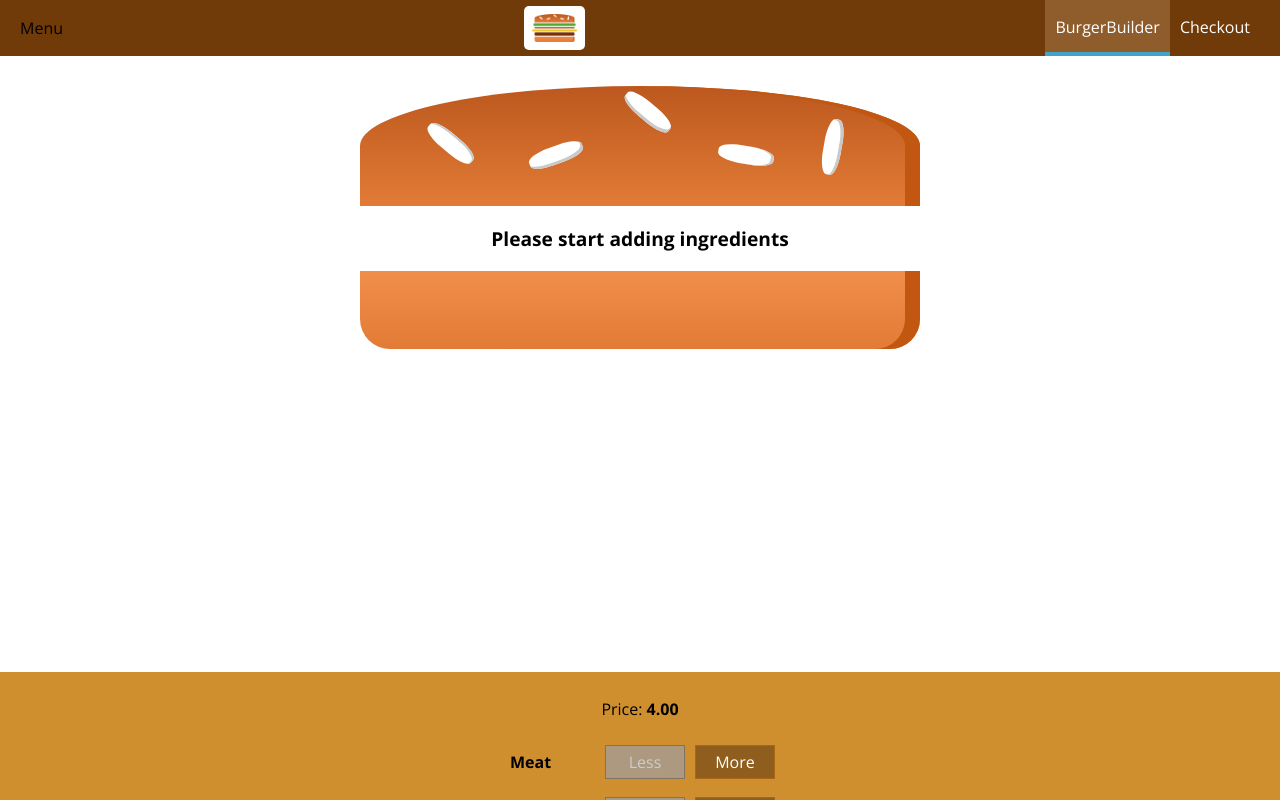
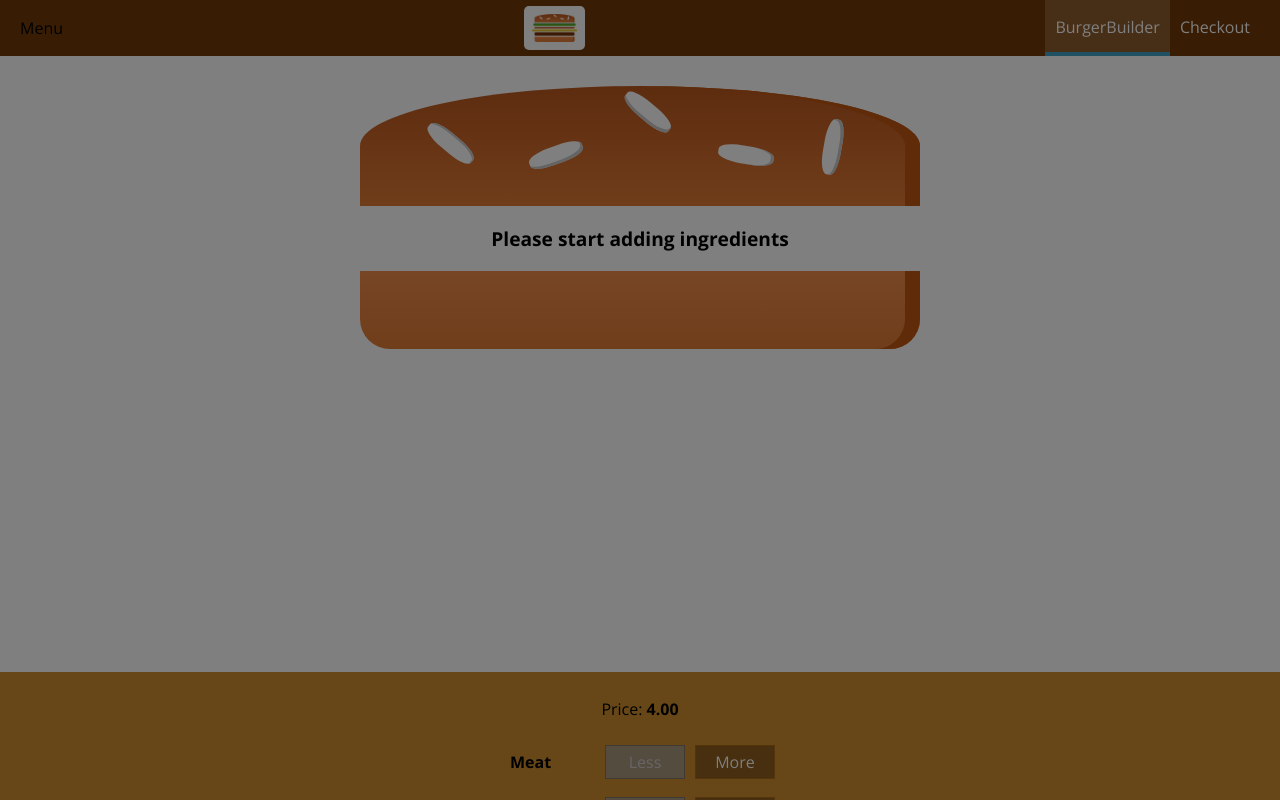
Before and after one commit to AbdulrahmanAlaa/burger-builder, a React app: page / in a window 1280 px wide. Shown: the top 800 px of the page. Built offline with nearby package versions, Linux system fonts and the light colour scheme.

Commit message:
adding backdrop to my sidedrawer

```diff
--- a/src/components/Layout/Layout.js
+++ b/src/components/Layout/Layout.js
@@ -1,17 +1,25 @@
-import React from 'react';
+import React, { Component } from 'react';
 import Aux from '../../hoc/Auxiliary/Auxiliary';
 import classes from './Layout.css';
 import Toolbar from '../Navigation/Toolbar/Toolbar';
 import SideDrawer from '../Navigation/SideDrawer/SideDrawer';
-const layout = (props) => {
+class Layout extends Component {
+    state={
+        showSideDrawer:true
+    };
+    closeSideDrawerHandler = ()=>{
+        this.setState({showSideDrawer:false});
+    }
+    render() {
         return (
             <Aux>
-            <Toolbar/>
-            <SideDrawer/>
+                <Toolbar />
+                <SideDrawer open={this.state.showSideDrawer} close={this.closeSideDrawerHandler} />
                 <main className={classes.Content}>
-                {props.children}
+                    {this.props.children}
                 </main>
             </Aux>
         );
     }
-export default layout;
+}
+export default Layout;
--- a/src/components/Navigation/SideDrawer/SideDrawer.js
+++ b/src/components/Navigation/SideDrawer/SideDrawer.js
@@ -2,10 +2,19 @@
 import NavigationItems from "../NavigationItems/NavigationItems";
 import Logo from "../../Logo/Logo";
 import classes from './SideDrawer.css';
+import Aux from '../../../hoc/Auxiliary/Auxiliary';
+import Backdrop from '../../UI/Backdrop/Backdrop';
 
 const SideDrawer = (props) => {
+    let attachedClasses = [classes.SideDrawer, classes.Close];
+    if (props.open) {
+        attachedClasses = [classes.SideDrawer, classes.Open]
+    }
+
     return (
-        <div className={classes.SideDrawer}>
+        <Aux>
+            <Backdrop show={props.open} clicked={props.close} />
+            <div className={attachedClasses.join(' ')}>
                 <div className={classes.Logo}>
                     <Logo />
                 </div>
@@ -13,6 +22,7 @@
                     <NavigationItems />
                 </nav>
             </div>
+        </Aux>
     )
 }
 
```
Lines whose indentation alone changed are shown as unchanged.
